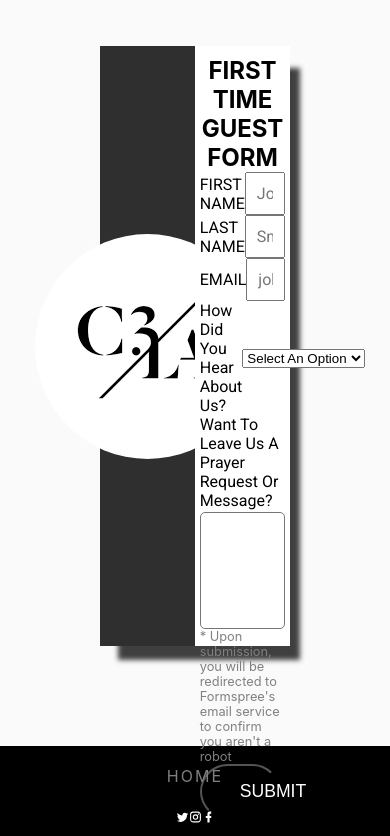
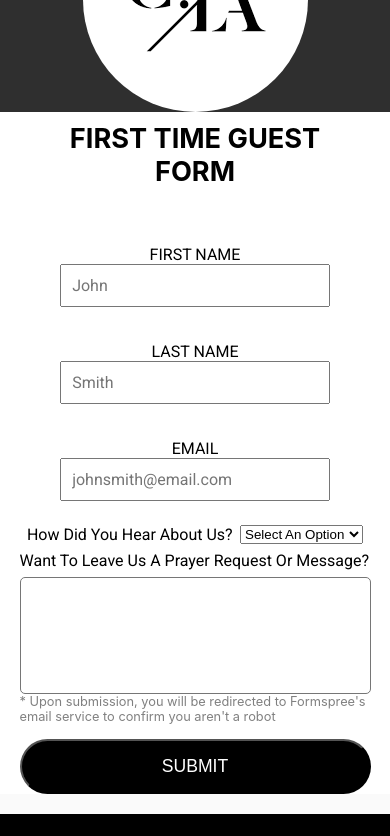
Before and after one commit to jlaluces123/C3LA-Project, a React (Create React App) app in the folder client/: page /first-time in a window 390 px wide. Shown: the part 900-1736 px from the top of the page. Built offline with nearby package versions, Linux system fonts and the light colour scheme.

Commit message:
Responsive Design For Main Content: Main guest card is now responsive

```diff
--- a/client/src/components/FirstTime/FirstTime.css
+++ b/client/src/components/FirstTime/FirstTime.css
@@ -121,3 +121,53 @@
 .cta-capitalize {
   text-transform: capitalize;
 }
+
+
+@media screen and (max-width: 400px) {
+
+  h1 {
+    font-size: 1.7rem;
+    margin: 10%;
+    text-align: center;
+  }
+
+  .background-title {
+    font-size: 4rem;
+  }
+
+  .first-time-card {
+    padding: 0;
+  }
+
+  .card-wrapper {
+    height: auto;
+    box-shadow: none;
+    flex-direction: column;
+    margin-bottom: 5%;
+  }
+
+  .separate {
+    width: 100%;
+  }
+
+  .cta-name {
+    margin: 5% 0%;
+    flex-direction: column;
+  }
+
+  .cta-options {
+    margin: 2% 0;
+  }
+
+  .heard-about-us {
+    margin: 2% 0;
+  }
+
+  .small-msg {
+    padding-bottom: 15px;
+  }
+
+  .submit-btn {
+    width: auto;
+  }
+}
```
